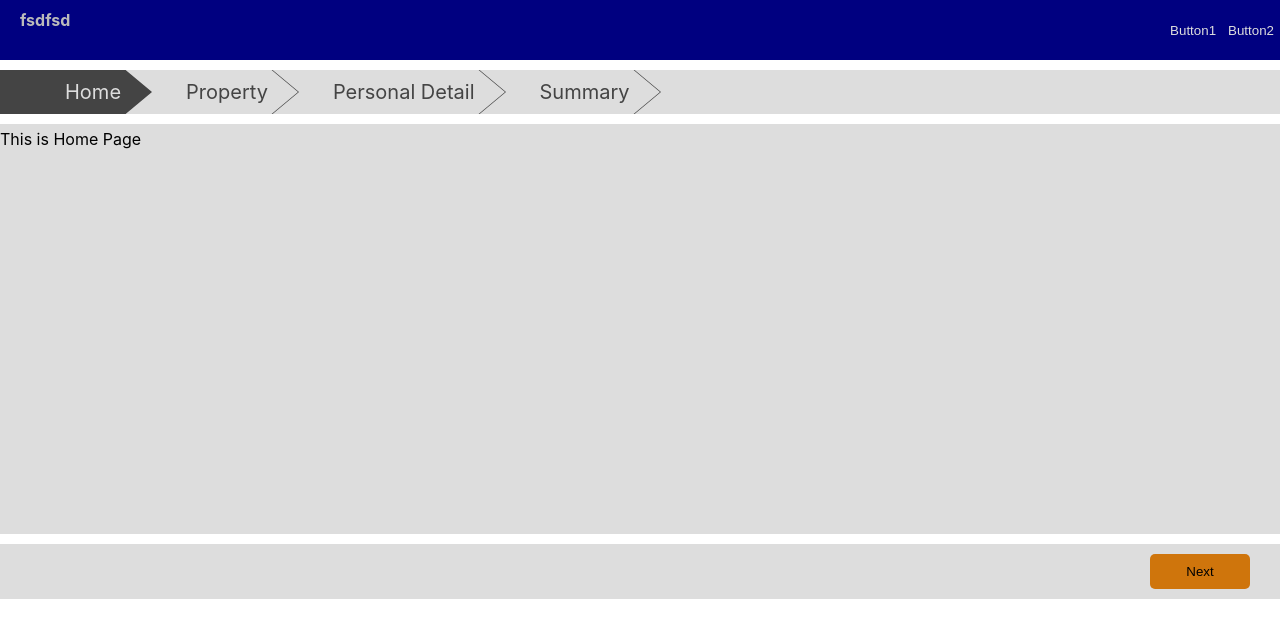
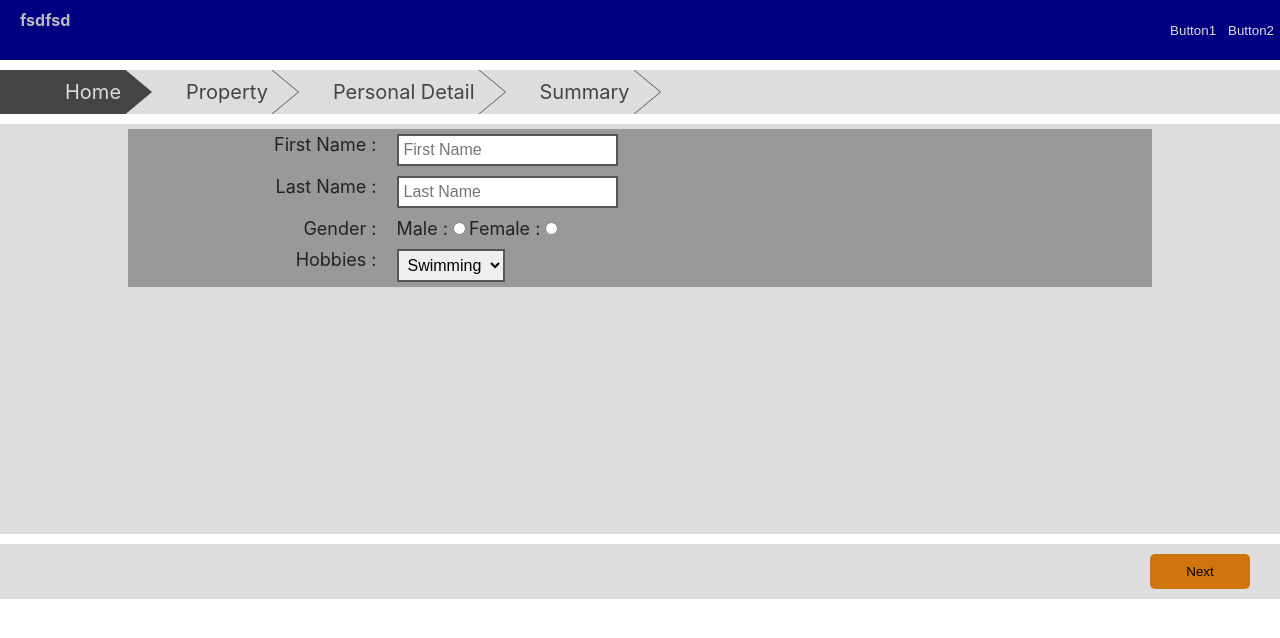
Before and after one commit to Mayankjaiho8/TestReactProjFE, a React (Create React App) app: page / in a window 1280 px wide. Shown: the top 638 px of the page. Built offline with nearby package versions, Linux system fonts and the light colour scheme.

Commit message:
homePageComponent.css

```diff
--- /dev/null
+++ b/src/HomePageComponent/homePageComponent.css
@@ -0,0 +1,35 @@
+.form-container{
+    width:80%;
+    margin:0 auto;
+    background: #999999;
+}
+
+.row{
+    padding:5px;
+    font-size:18px;
+    overflow:hidden;
+    color:#222222
+}
+
+.col-25{
+    float:left;
+    width:25%;
+    padding:0 10px;
+    box-sizing:border-box;
+}
+
+.col-25 > label{
+    float:right
+}
+.col-75{
+    float:left;
+    width:75%;
+    padding:0 10px;
+    box-sizing:border-box;
+}
+
+input[type="text"], select{
+    border:2px #555 solid;
+    padding:5px;
+    font-size:16px;
+}
--- a/src/HomePageComponent/homePageComponent.js
+++ b/src/HomePageComponent/homePageComponent.js
@@ -1,12 +1,58 @@
 import React from 'react';
 import { connect } from 'react-redux';
+
+import './homePageComponent.css'
 
 const HomePageComponent = props => {
     const { currentStepId, history } = props;
 
     redirect(currentStepId, history);
     return (
-        <div>This is Home Page</div>
+        <div className="form-container">
+            <div className="row">
+                <div className="col-25">
+                    <label for="firstname">First Name :</label>
+                </div>
+                <div className="col-75">
+                    <input type="text" name="" value="" id = "firstname" placeholder="First Name"/>
+                </div>
+            </div>
+            <div className="row">
+                <div className="col-25">
+                    <label for="lastname">Last Name :</label>
+                </div>
+                <div className="col-75">
+                    <input type="text" name="" value="" id = "lastname" placeholder="Last Name" />
+                </div>
+            </div>
+            <div className="row">
+                <div className="col-25">
+                    <label style={{'float':'right'}}> Gender :</label>
+                </div>
+                <div className="col-75">
+                    <label>Male :</label>
+                    <input type="radio" name="gender" value="male" />
+                    <label>Female :</label>
+                    <input type="radio" name="gender" value="Femal" />
+                </div>
+            </div>
+
+            <div className="row">
+                <div className="col-25">
+                    <label>Hobbies : </label>
+                </div>
+                <div className="col-75">
+                    <select id = "hobbies" name="hobbies">
+                        <option value="swimming">Swimming</option>
+                        <option value="fishing">Fishing</option>
+                        <option value="travelling">Travelling</option>
+                        <option value="sports">Sports</option>
+                        <option value="coding">Coding</option>
+                    </select>
+                </div>
+            </div>
+
+        </div>
     )
 }
 
--- a/src/Store/mediumMainPageReducer.js
+++ b/src/Store/mediumMainPageReducer.js
@@ -46,7 +46,7 @@ const mediumMainPageReducer = (state = initialState, action) => {
             }
         case 'RETRIEVE_USER_ITEM' :
             const itemArrFromServer = action.payload;
-            console.log('itemArrFromServer inside mediumMainPageReducer -> ', itemArrFromServer);
+            //console.log('itemArrFromServer inside mediumMainPageReducer -> ', itemArrFromServer);
             return {
                 ...state,
                 mediumPageContentObjArr : itemArrFromServer
```
Also changed, not shown: 1 other file (tests, documents, lock files or other folders).
